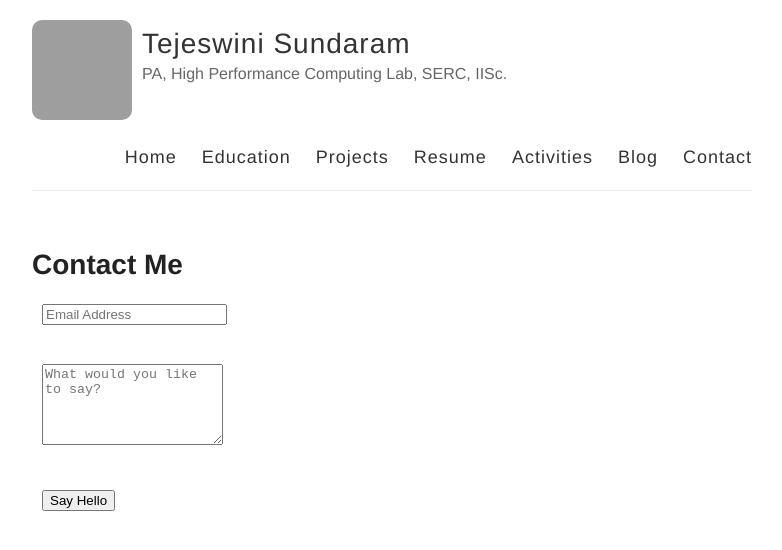
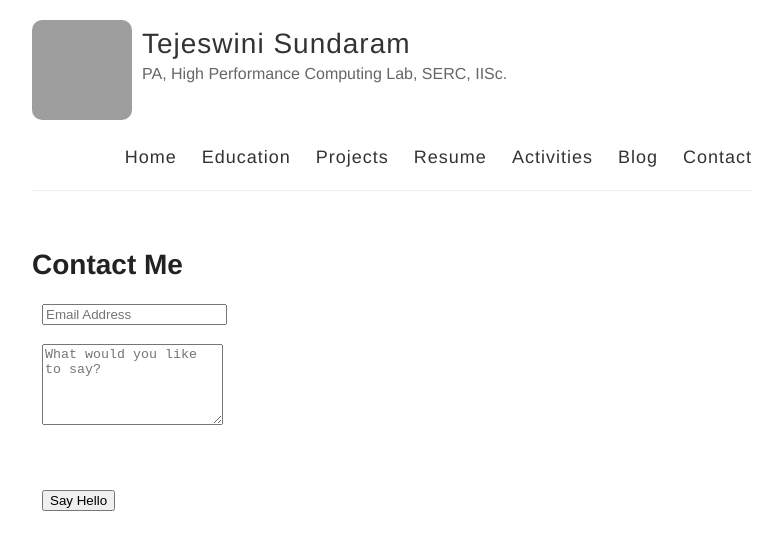
Before and after one commit to tejeswinisundaram/tejeswinisundaram.github.io, a Jekyll site: the page built from contact.html, in a window 1280 px wide. Shown: the top 550 px of the page, without its empty margins (248-1030 px from the left). Built offline with Jekyll 4.4.1, drawn with Linux system fonts in a browser that asks for light colours; Markdown is read by kramdown in place of the engine named in the settings; grey boxes are pictures that could not be loaded.

Commit message:
Update contact.html

```diff
--- a/contact.html
+++ b/contact.html
@@ -8,10 +8,10 @@ permalink: /contact/
 
 <form action="https://getsimpleform.com/messages?form_api_token=23de6fc7eee2d8b2763b70f0a56d0072" method="post" class="form-stacked">
     <input type='hidden' name='redirect_to' value='{{ site.url |}}/thankyou/' />
-    <input type="text" name="email" class="field-light" placeholder="Email Address"> <br/> <br/> <br/>
-    <textarea type="text" name="content" class="field-light" rows="5" placeholder="What would you like to say?"></textarea><br/> <br/> <br />
-     <div class="g-recaptcha" data-sitekey="6LcHJRETAAAAAIt2OP3FlrPfQ6QM588G6mu42Ijc"></div>
-    <input type="submit" class="button button-blue button-big mobile-block" value="Say Hello"> <br/><br/> <br/>
+    <input type="text" name="email" class="field-light" placeholder="Email Address"> <br/><br/>
+    <textarea type="text" name="content" class="field-light" rows="5" placeholder="What would you like to say?"></textarea><br/> <br />
+     <div class="g-recaptcha" data-sitekey="6LcHJRETAAAAAIt2OP3FlrPfQ6QM588G6mu42Ijc"></div><br/><br/>
+    <input type="submit" class="button button-blue button-big mobile-block" value="Say Hello"> <br/><br/>
   </form>
 </div>
 <script src='https://www.google.com/recaptcha/api.js'></script>
```
